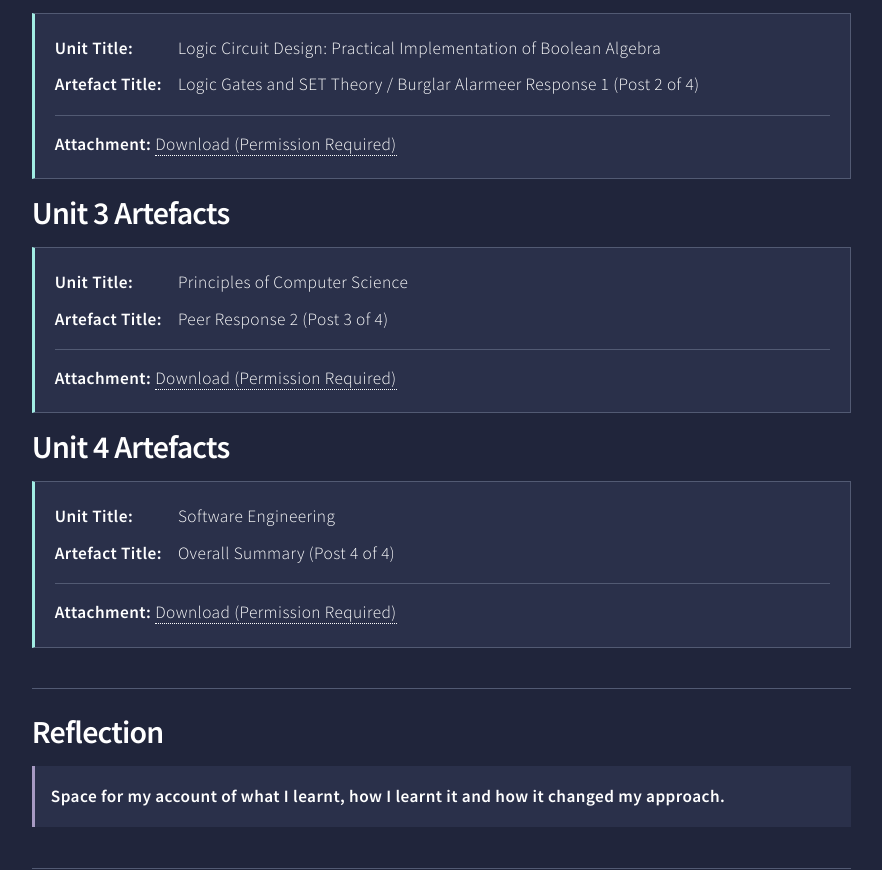
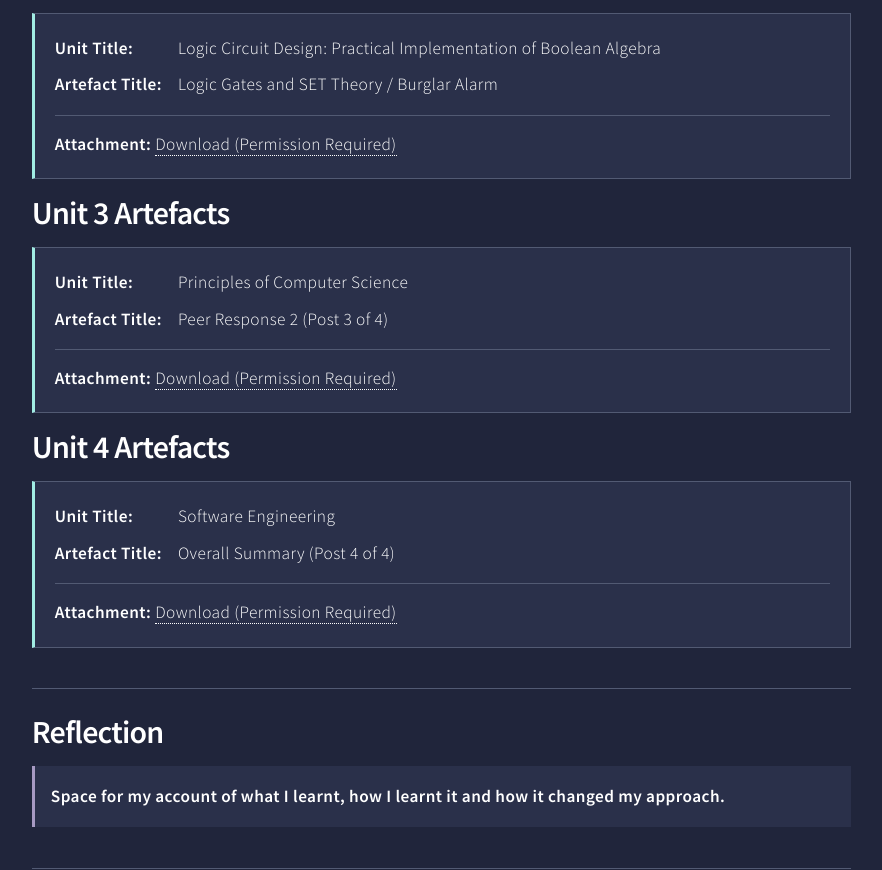
Before and after one commit to ce26229/eportfolio, a plain HTML site: page modules/launch-into-computing.html in a window 1280 px wide. Shown: the part 1414-2284 px from the top of the page, without its empty margins (349-1231 px from the left). Drawn offline with Linux system fonts and the light colour scheme.

Commit message:
Fix artefact title in Boolean Logic Assignment

```diff
--- a/modules/launch-into-computing.html
+++ b/modules/launch-into-computing.html
@@ -73,7 +73,7 @@
             <article id="Boolean Logic Assignment" class="artefact-card" aria-label="Boolean Logic Assignment">
               <dl>
                 <dt>Unit Title:</dt><dd>Logic Circuit Design: Practical Implementation of Boolean Algebra</dd>
-                <dt>Artefact Title:</dt><dd>Logic Gates and SET Theory / Burglar Alarmeer Response 1 (Post 2 of 4)</dd>
+                <dt>Artefact Title:</dt><dd>Logic Gates and SET Theory / Burglar Alarm</dd>
               </dl>
               <p class="artefact-file"><strong>Attachment:</strong>
                 <a href="https://drive.google.com/file/d/1ewrAcqTHgQe66NZ3Pc1N4pHvCG0snsFZ/view?usp=sharing">Download (Permission Required)</a>
```
